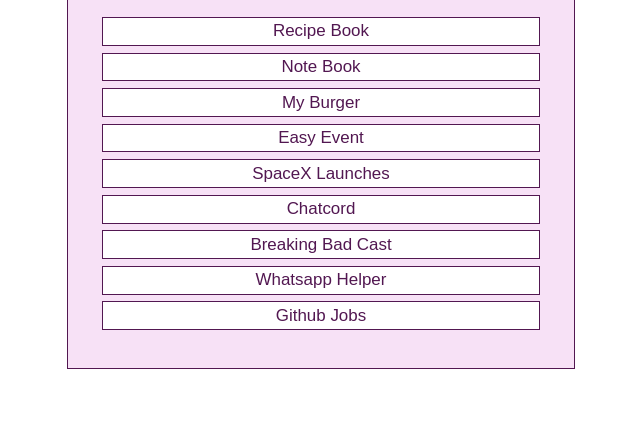
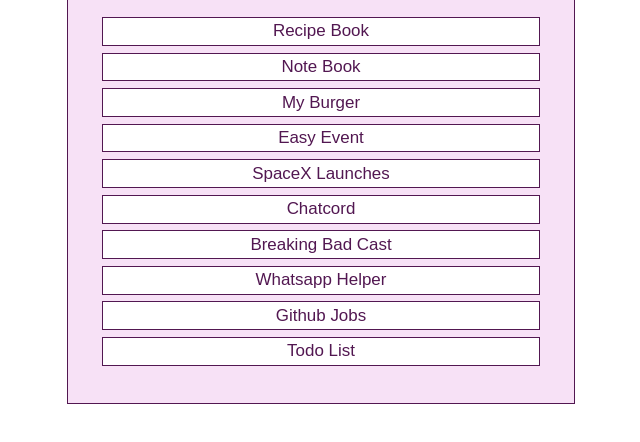
Before and after one commit to Waqqars987/css-reference-material, a plain HTML site: page personal-projects-links/index.html in a window 1280 px wide. Shown: the part 170-612 px from the top of the page, without its empty margins (319-959 px from the left). Drawn offline with Linux system fonts and the light colour scheme.

Commit message:
added new link

```diff
--- a/personal-projects-links/index.html
+++ b/personal-projects-links/index.html
@@ -40,10 +40,7 @@
 						>
 					</li>
 					<li>
-						<a
-							class="documentation-link"
-							target="_blank"
-							href="https://graphql-react-event.web.app"
+						<a class="documentation-link" target="_blank" href="https://graphql-react-event.web.app"
 							>Easy Event</a
 						>
 					</li>
@@ -69,10 +66,10 @@
 							target="_blank"
 							href="https://breaking-bad-characters.web.app/"
 							>Breaking Bad Cast</a
-							>
-						</li>
-						<li>
-							<a
+						>
+					</li>
+					<li>
+						<a
 							class="documentation-link"
 							target="_blank"
 							href="https://whatsapp-extension-7d216.web.app"
@@ -80,11 +77,13 @@
 						>
 					</li>
 					<li>
-						<a
-							class="documentation-link"
-							target="_blank"
-							href="https://github-jobs-search.web.app/"
+						<a class="documentation-link" target="_blank" href="https://github-jobs-search.web.app/"
 							>Github Jobs</a
+						>
+					</li>
+					<li>
+						<a class="documentation-link" target="_blank" href="https://react-todos-6303a.web.app/"
+							>Todo List</a
 						>
 					</li>
 				</ul>
```
